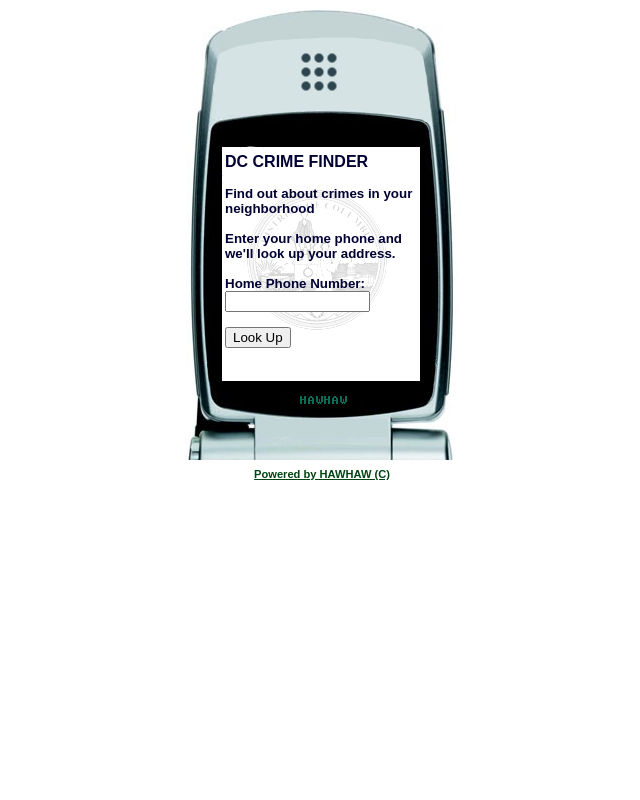
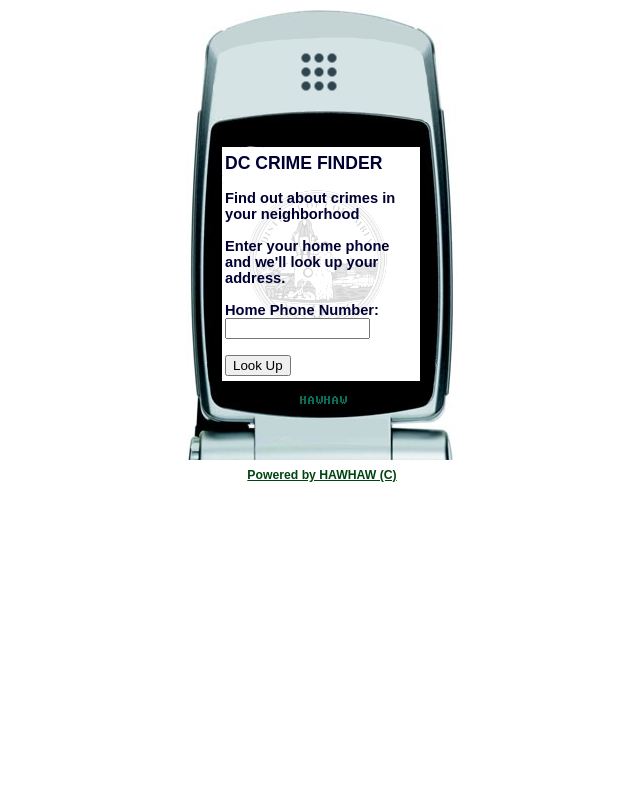
Before and after one commit to mheadd/dc-crime-locater, a PHP site: page /index.php in a window 1280 px wide. Shown: the whole page, without its empty margins (318-958 px from the left). Run offline with PHP 8.4, Linux system fonts and the light colour scheme.

Commit message:
Modified css file to enlarge font size.

```diff
--- a/dc/css/skin.css
+++ b/dc/css/skin.css
@@ -6,7 +6,7 @@ body {
   margin: 1px;
   padding: 1px;
   color: 000033;
-  font-size:10pt;
+  font-size:11pt;
   font-weight: bold;
 }
 
```
